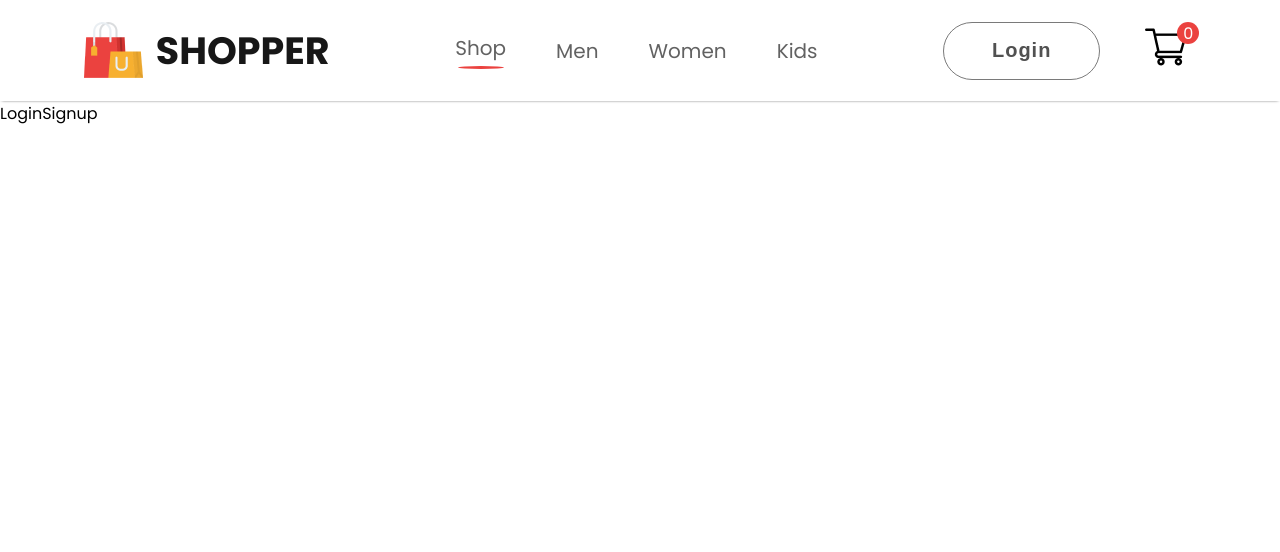
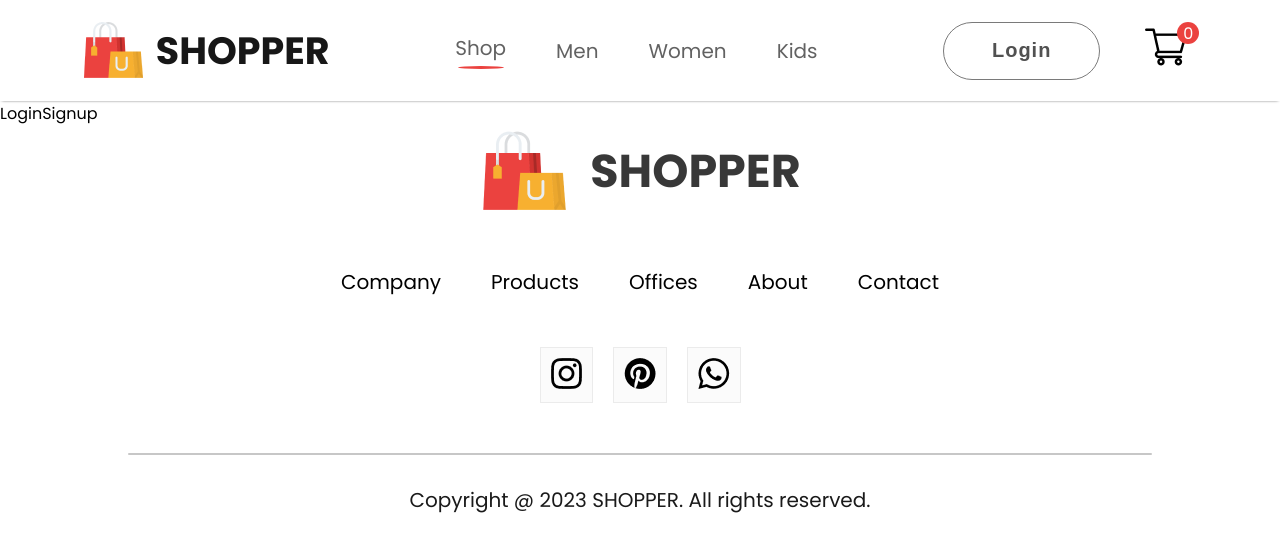
Before and after one commit to p-Limbo1996/E-commerce, a React (Create React App) app: page /login in a window 1280 px wide. Shown: the top 552 px of the page. Built offline with nearby package versions, Linux system fonts and the light colour scheme.

Commit message:
footer +

```diff
--- a/src/App.js
+++ b/src/App.js
@@ -6,6 +6,7 @@
 import Product from "./pages/Product";
 import ShopCategory from "./pages/ShopCategory";
 import Cart from "./pages/Cart";
+import Footer from "./Components/Footer/Footer";
 const App = () => {
   return (
     <div>
@@ -23,6 +24,7 @@
         <Route path="/login" element={<LoginSignup />} />
 
         </Routes>
+        <Footer/>
       </BrowserRouter>
     </div>
   );
--- /dev/null
+++ b/src/Components/Footer/Footer.css
@@ -0,0 +1,58 @@
+.footer {
+  display: flex;
+  flex-direction: column;
+  justify-content: center;
+  align-items: center;
+  gap: 50px;
+}
+.footer-logo{
+    display: flex;
+    align-items: center;
+    gap: 20px;
+}
+.footer-logo p{
+    color: #383838;
+    font-size: 46px ;
+    font-weight: 700;
+}
+
+.footer-links{
+    display: flex;
+  font-size: 20px;
+    gap: 50px;
+    list-style: none;
+}
+.footer-links li{
+
+   cursor: pointer;
+
+}
+.footer-social-icon{
+display: flex;
+gap: 20px;
+}
+
+.footer-icons-container{
+    padding: 10px;
+    padding-bottom: 6px;
+    background: #fbfbfb;
+    border: 1px solid #ebebeb;
+}
+
+.footer-copyright{
+   display: flex;
+   flex-direction: column;
+   align-items: center;
+   width: 100%;
+   gap: 30px;
+   margin-bottom: 30px;
+   color: #1a1a1a;
+   font-size: 20px;
+}
+.footer-copyright hr{
+ width: 80%;
+ border: none;
+ height: 2px;
+ border-radius: 10px;
+ background: #c7c7c7;
+}
--- /dev/null
+++ b/src/Components/Footer/Footer.jsx
@@ -0,0 +1,42 @@
+import React from "react";
+import "./Footer.css";
+import footer_logo from "../assets/logo_big.png";
+import instagram_icon from "../assets/instagram_icon.png";
+import pintester_icon from "../assets/pintester_icon.png";
+import whatsapp_icon from "../assets/whatsapp_icon.png";
+
+const Footer = () => {
+  return (
+    <div className="footer">
+      <div className="footer-logo">
+        <img src={footer_logo} alt="" />
+        <p>SHOPPER</p>
+      </div>
+      <ul className="footer-links">
+        <li>Company</li>
+        <li>Products</li>
+        <li>Offices</li>
+        <li>About</li>
+        <li>Contact</li>
+      </ul>
+      <div className="footer-social-icon">
+        <div className="footer-icons-container">
+          <img src={instagram_icon} alt="" />
+        </div>
+        <div className="footer-icons-container">
+          <img src={pintester_icon} alt="" />
+        </div>
+        <div className="footer-icons-container">
+          <img src={whatsapp_icon} alt="" />
+        </div>
+      </div>
+
+      <div className="footer-copyright">
+        <hr />
+        <p>Copyright @ 2023 SHOPPER. All rights reserved.</p>
+      </div>
+    </div>
+  );
+};
+
+export default Footer;
--- a/src/Components/NewsLetter/NewsLetter.css
+++ b/src/Components/NewsLetter/NewsLetter.css
@@ -21,7 +21,6 @@
   color: #454545;
   font-size: 20px;
 }
-
 .newsletter div {
   display: flex;
   align-items: center;
```
